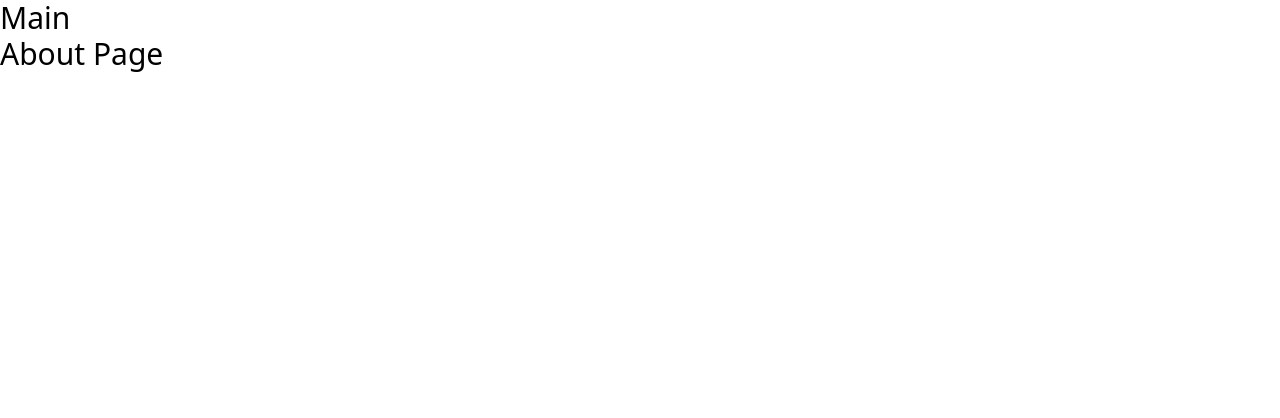
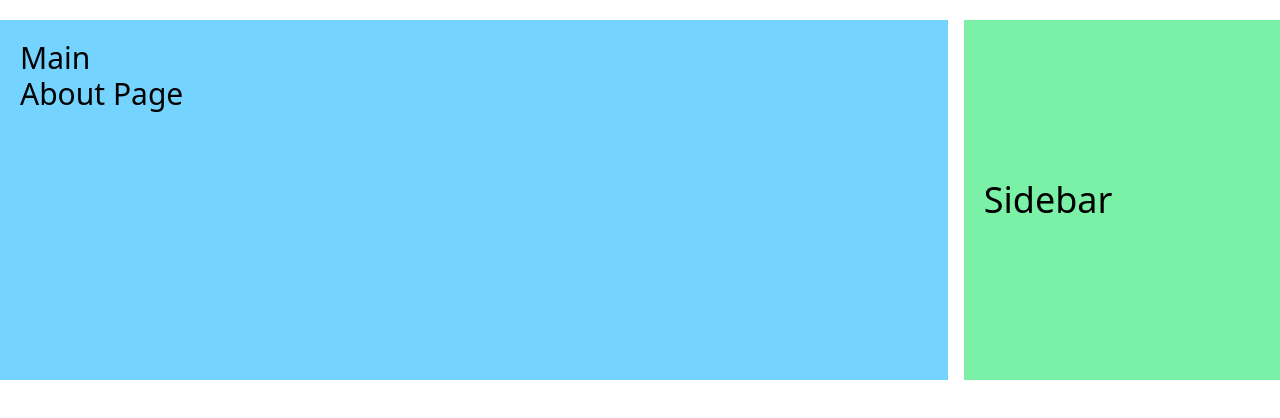
Before and after one commit to yejun95/React_JPA_Study, a React (Vite) app in the folder frontend_typescript/: page /about in a window 1280 px wide. Shown: the top 418 px of the page. Built offline with nearby package versions, Linux system fonts and the light colour scheme.

Commit message:
feat typeFE - 라우팅 설정 : childern + outlet

```diff
--- /dev/null
+++ b/frontend_typescript/src/layouts/basicLayout.tsx
@@ -0,0 +1,21 @@
+import { Outlet } from "react-router"
+
+
+function BasicLayout() {
+  return(
+    <>
+      <div className="bg-white my-5 w-full flex flex-col space-y-4 md:flex-row md:space-x-4 md:space-y-0">
+        <main className="bg-sky-300 md:w-4/5 lg:w-3/4 px-5 py-5">
+
+          <Outlet/>
+        </main>
+        <aside className="bg-green-300 md:w-1/3 lg:w-1/4 px-5 py-40">
+          <h1 className="text-2xl md:text-4xl"> Sidebar </h1>
+        </aside>
+      </div>
+    </>
+
+  )
+}
+
+export default BasicLayout
--- a/frontend_typescript/src/router/root.tsx
+++ b/frontend_typescript/src/router/root.tsx
@@ -1,5 +1,6 @@
 import {createBrowserRouter} from "react-router";
 import {lazy, Suspense} from "react";
+import BasicLayout from "../layouts/basicLayout.tsx";
 
 const Loading = () => <div>Loading...</div>
 const Main = lazy(() => import("../pages/mainPage"))
@@ -8,12 +9,18 @@
 const router = createBrowserRouter([
   {
     path: "/",
-    element: <Suspense fallback={<Loading/>}><Main/></Suspense>
+    Component: BasicLayout,
+    children: [
+      {
+        index: true,
+        element: <Suspense fallback={<Loading/>}><Main/></Suspense>
+      },
+      {
+        path: "about",
+        element: <Suspense fallback={<Loading/>}><About/></Suspense>
+      }
+    ]
   },
-  {
-    path: "/about",
-    element: <Suspense fallback={<Loading/>}><About/></Suspense>
-  }
 ])
 
 export default router
```
